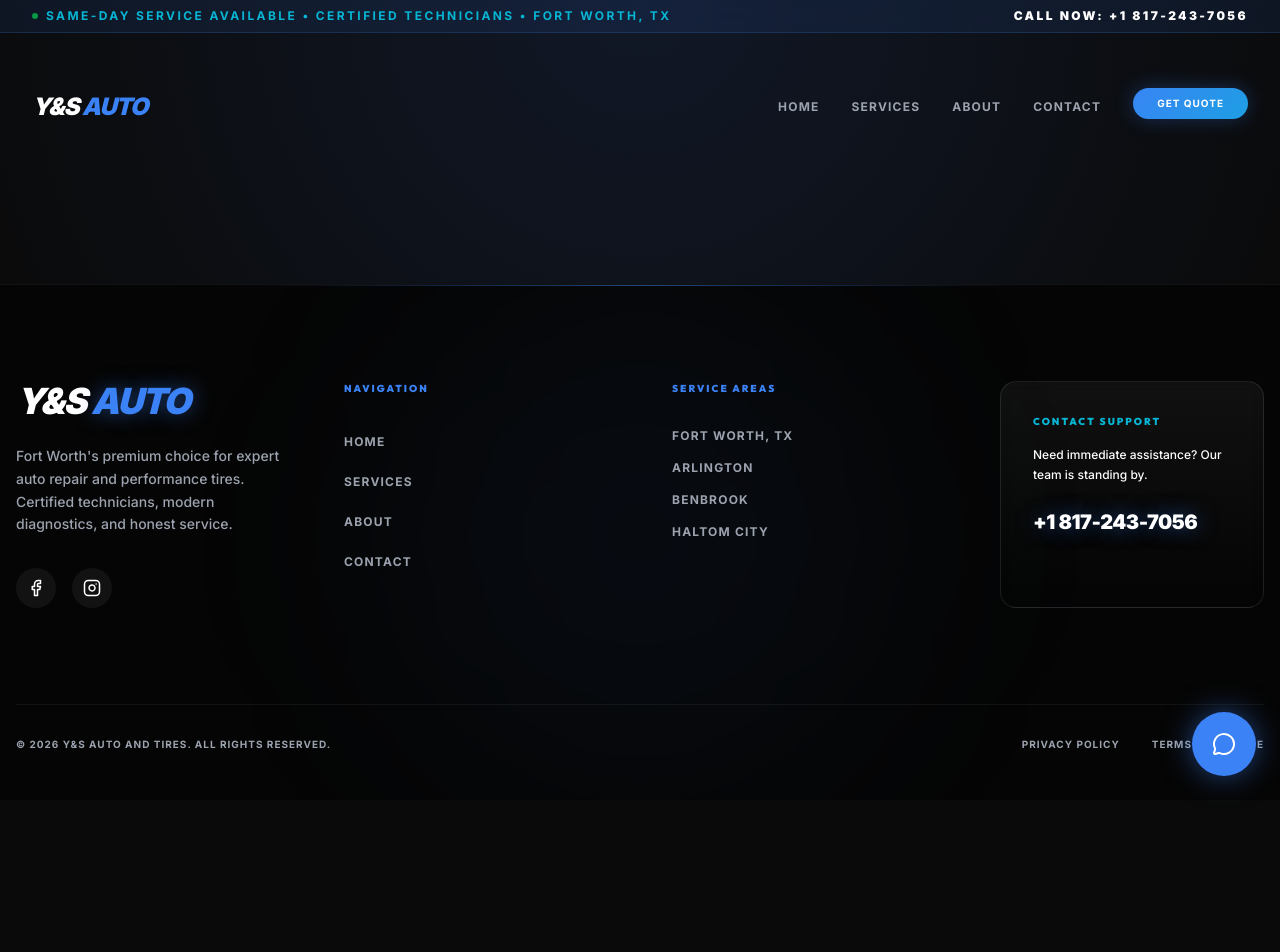
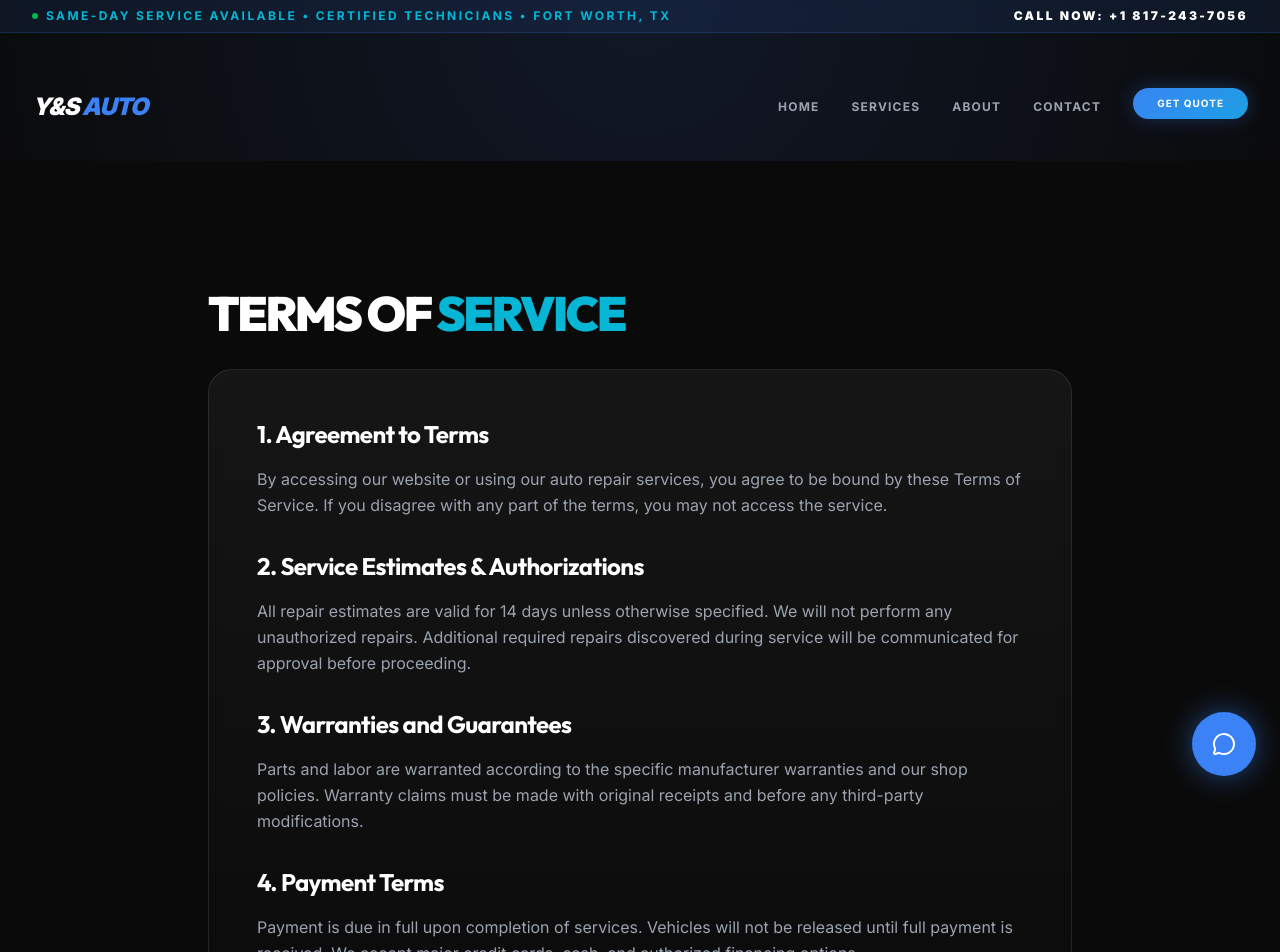
Before and after one commit to hantolia2-maker/ys-auto-website, a React (Vite) app: page /terms in a window 1280 px wide. Shown: the top 952 px of the page. Before the commit the page ends 800 px from the top, so only its background shows below. Built offline with nearby package versions, Linux system fonts and the light colour scheme.

Commit message:
Update social links and fix images

```diff
--- a/src/App.tsx
+++ b/src/App.tsx
@@ -10,6 +10,8 @@ import { Home } from './pages/Home';
 import { About } from './pages/About';
 import { Services } from './pages/Services';
 import { Contact } from './pages/Contact';
+import { Privacy } from './pages/Privacy';
+import { Terms } from './pages/Terms';
 
 import { Navbar } from './components/layout/Navbar';
 import { Footer } from './components/layout/Footer';
@@ -39,6 +41,8 @@ export default function App() {
           <Route path="/about" element={<About />} />
           <Route path="/services" element={<Services />} />
           <Route path="/contact" element={<Contact />} />
+          <Route path="/privacy" element={<Privacy />} />
+          <Route path="/terms" element={<Terms />} />
         </Routes>
       </Layout>
     </Router>
--- a/src/components/layout/Footer.tsx
+++ b/src/components/layout/Footer.tsx
@@ -29,10 +29,10 @@ export const Footer = () => {
               Fort Worth's premium choice for expert auto repair and performance tires. Certified technicians, modern diagnostics, and honest service.
             </p>
             <div className="flex gap-4 pt-2">
-              <a href="https://facebook.com/search/top?q=y%26s%20auto%20and%20tires" target="_blank" rel="noreferrer" className="w-10 h-10 rounded-full bg-white/5 flex items-center justify-center hover:bg-brand-blue hover:scale-110 transition-all text-white hover:shadow-[0_0_20px_rgba(59,130,246,0.5)]">
+              <a href="https://www.facebook.com/p/YS-Auto-and-Tires-61584466058775/" target="_blank" rel="noreferrer" className="w-10 h-10 rounded-full bg-white/5 flex items-center justify-center hover:bg-brand-blue hover:scale-110 transition-all text-white hover:shadow-[0_0_20px_rgba(59,130,246,0.5)]">
                 <Facebook size={18} />
               </a>
-              <a href="https://instagram.com" target="_blank" rel="noreferrer" className="w-10 h-10 rounded-full bg-white/5 flex items-center justify-center hover:bg-brand-blue hover:scale-110 transition-all text-white hover:shadow-[0_0_20px_rgba(59,130,246,0.5)]">
+              <a href="https://www.instagram.com/ynsautotires/" target="_blank" rel="noreferrer" className="w-10 h-10 rounded-full bg-white/5 flex items-center justify-center hover:bg-brand-blue hover:scale-110 transition-all text-white hover:shadow-[0_0_20px_rgba(59,130,246,0.5)]">
                 <Instagram size={18} />
               </a>
             </div>
@@ -55,9 +55,6 @@ export const Footer = () => {
             <h4 className="text-[10px] font-black uppercase tracking-[0.2em] text-brand-blue mb-8">Service Areas</h4>
             <ul className="space-y-4 text-xs font-bold uppercase tracking-widest text-brand-muted">
               <li className="hover:text-white transition-colors cursor-default">Fort Worth, TX</li>
-              <li className="hover:text-white transition-colors cursor-default">Arlington</li>
-              <li className="hover:text-white transition-colors cursor-default">Benbrook</li>
-              <li className="hover:text-white transition-colors cursor-default">Haltom City</li>
             </ul>
           </div>
 
@@ -75,8 +72,8 @@ export const Footer = () => {
             © {new Date().getFullYear()} Y&S AUTO AND TIRES. ALL RIGHTS RESERVED.
           </p>
           <div className="flex gap-8 text-[10px] font-bold uppercase tracking-widest text-brand-muted">
-            <a href="#" className="hover:text-white transition-colors">Privacy Policy</a>
-            <a href="#" className="hover:text-white transition-colors">Terms of Service</a>
+            <Link to="/privacy" className="hover:text-white transition-colors">Privacy Policy</Link>
+            <Link to="/terms" className="hover:text-white transition-colors">Terms of Service</Link>
           </div>
         </div>
       </div>
--- a/src/pages/About.tsx
+++ b/src/pages/About.tsx
@@ -69,7 +69,7 @@ export const About = () => {
                   viewport={{ once: true }}
                   className="aspect-[4/5] rounded-3xl overflow-hidden glass p-2 mt-12"
                 >
-                  <img src="https://images.unsplash.com/photo-1600661653561-629240eb8bf3?auto=format&fit=crop&q=80&w=800" alt="Shop" className="object-cover w-full h-full rounded-2xl" />
+                  <img src="https://images.unsplash.com/photo-1503376780353-7e6692767b70?auto=format&fit=crop&q=80&w=800" alt="Shop" className="object-cover w-full h-full rounded-2xl" />
                 </motion.div>
                 <motion.div
                   initial={{ opacity: 0, y: 50 }}
@@ -78,7 +78,7 @@ export const About = () => {
                   viewport={{ once: true }}
                   className="aspect-[4/5] rounded-3xl overflow-hidden glass p-2 mb-12"
                 >
-                  <img src="https://images.unsplash.com/photo-1619642751034-765dfdf7c162?auto=format&fit=crop&q=80&w=800" alt="Professional Technician" className="object-cover w-full h-full rounded-2xl" />
+                  <img src="https://images.unsplash.com/photo-1517524008697-84bbe3c3fd98?auto=format&fit=crop&q=80&w=800" alt="Professional Technician" className="object-cover w-full h-full rounded-2xl" />
                 </motion.div>
               </div>
             </div>
--- a/src/pages/Home.tsx
+++ b/src/pages/Home.tsx
@@ -13,7 +13,7 @@ export const Home = () => {
         {/* Background Image with Overlay */}
         <div className="absolute inset-0 z-0">
           <img
-            src="https://images.unsplash.com/photo-1487754180451-c856dda6ccfa?auto=format&fit=crop&q=80&w=1920"
+            src="https://images.unsplash.com/photo-1486262715619-67b85e0b08d3?auto=format&fit=crop&q=80&w=1920"
             alt="Premium Auto Repair"
             className="w-full h-full object-cover opacity-30"
           />
@@ -28,9 +28,14 @@ export const Home = () => {
               initial={{ opacity: 0, scale: 0.8 }}
               animate={{ opacity: 1, scale: 1 }}
               transition={{ duration: 0.8 }}
-              className="mb-8"
+              className="mb-8 overflow-hidden relative w-64 h-48 -ml-8"
             >
-              <img src="/logo.png" alt="Y&S Auto and Tires" className="h-40 md:h-56 drop-shadow-[0_0_30px_rgba(59,130,246,0.4)]" />
+              <img
+                src="/logo.png"
+                alt="Y&S Auto and Tires"
+                className="w-full h-full object-cover mix-blend-lighten"
+                style={{ clipPath: 'inset(15% 10% 15% 10%)', transform: 'scale(1.4)' }}
+              />
             </motion.div>
             <motion.div
               initial={{ opacity: 0, y: 30 }}
--- /dev/null
+++ b/src/pages/Privacy.tsx
@@ -0,0 +1,46 @@
+import React from 'react';
+import { motion } from 'motion/react';
+
+export const Privacy = () => {
+  return (
+    <div className="bg-brand-dark min-h-screen pt-32 pb-24 text-white">
+      <div className="container mx-auto px-4 max-w-4xl">
+        <motion.div
+          initial={{ opacity: 0, y: 20 }}
+          animate={{ opacity: 1, y: 0 }}
+          transition={{ duration: 0.6 }}
+        >
+          <h1 className="text-4xl md:text-5xl font-black uppercase tracking-tighter mb-8">
+            Privacy <span className="text-brand-cyan">Policy</span>
+          </h1>
+          <div className="glass-card p-8 md:p-12 rounded-3xl space-y-8 text-brand-muted leading-relaxed">
+            <section>
+              <h2 className="text-2xl font-bold text-white mb-4">1. Information We Collect</h2>
+              <p>We collect information you provide directly to us when you request a quote, schedule a service, or contact us. This may include your name, email address, phone number, vehicle details, and any other information you choose to provide.</p>
+            </section>
+
+            <section>
+              <h2 className="text-2xl font-bold text-white mb-4">2. How We Use Your Information</h2>
+              <p>We use the information we collect to provide, maintain, and improve our services, to process your requests and transactions, and to communicate with you about your vehicle's service needs.</p>
+            </section>
+
+            <section>
+              <h2 className="text-2xl font-bold text-white mb-4">3. Information Sharing</h2>
+              <p>We do not share your personal information with third parties except as necessary to provide our services (such as ordering parts for your vehicle) or when required by law.</p>
+            </section>
+
+            <section>
+              <h2 className="text-2xl font-bold text-white mb-4">4. Data Security</h2>
+              <p>We take reasonable measures to help protect information about you from loss, theft, misuse, unauthorized access, disclosure, alteration, and destruction.</p>
+            </section>
+
+            <section>
+              <h2 className="text-2xl font-bold text-white mb-4">5. Contact Us</h2>
+              <p>If you have any questions about this Privacy Policy, please contact us at our Fort Worth location or call our shop directly.</p>
+            </section>
+          </div>
+        </motion.div>
+      </div>
+    </div>
+  );
+};
--- a/src/pages/Services.tsx
+++ b/src/pages/Services.tsx
@@ -105,12 +105,12 @@ export const Services = () => {
                         <img
                           src={`https://images.unsplash.com/photo-${
                             [
-                              '1553440569-82553b925f69', // Diagnostics
+                              '1486262715619-67b85e0b08d3', // Diagnostics
                               '1605810230434-7631ac76ec81', // Brakes
                               '1492144534655-ae79c964c9d7', // Alignment
-                              '1632733711679-52d6ce3e0b2e', // Oil
-                              '1600661653561-629240eb8bf3', // Suspension
-                              '1625047509168-a71c6ea69c5e'  // Tires
+                              '1542282088-fe8426682b8f', // Oil
+                              '1502877338535-766e1452684a', // Suspension
+                              '1494976388531-d1058494cdd8'  // Tires
                             ][index % 6]
                           }?auto=format&fit=crop&q=80&w=1200`}
                           alt={service.title}
--- /dev/null
+++ b/src/pages/Terms.tsx
@@ -0,0 +1,46 @@
+import React from 'react';
+import { motion } from 'motion/react';
+
+export const Terms = () => {
+  return (
+    <div className="bg-brand-dark min-h-screen pt-32 pb-24 text-white">
+      <div className="container mx-auto px-4 max-w-4xl">
+        <motion.div
+          initial={{ opacity: 0, y: 20 }}
+          animate={{ opacity: 1, y: 0 }}
+          transition={{ duration: 0.6 }}
+        >
+          <h1 className="text-4xl md:text-5xl font-black uppercase tracking-tighter mb-8">
+            Terms of <span className="text-brand-cyan">Service</span>
+          </h1>
+          <div className="glass-card p-8 md:p-12 rounded-3xl space-y-8 text-brand-muted leading-relaxed">
+            <section>
+              <h2 className="text-2xl font-bold text-white mb-4">1. Agreement to Terms</h2>
+              <p>By accessing our website or using our auto repair services, you agree to be bound by these Terms of Service. If you disagree with any part of the terms, you may not access the service.</p>
+            </section>
+
+            <section>
+              <h2 className="text-2xl font-bold text-white mb-4">2. Service Estimates & Authorizations</h2>
+              <p>All repair estimates are valid for 14 days unless otherwise specified. We will not perform any unauthorized repairs. Additional required repairs discovered during service will be communicated for approval before proceeding.</p>
+            </section>
+
+            <section>
+              <h2 className="text-2xl font-bold text-white mb-4">3. Warranties and Guarantees</h2>
+              <p>Parts and labor are warranted according to the specific manufacturer warranties and our shop policies. Warranty claims must be made with original receipts and before any third-party modifications.</p>
+            </section>
+
+            <section>
+              <h2 className="text-2xl font-bold text-white mb-4">4. Payment Terms</h2>
+              <p>Payment is due in full upon completion of services. Vehicles will not be released until full payment is received. We accept major credit cards, cash, and authorized financing options.</p>
+            </section>
+
+            <section>
+              <h2 className="text-2xl font-bold text-white mb-4">5. Liability</h2>
+              <p>We are not responsible for loss or damage to vehicles or articles left in vehicles in case of fire, theft, or any other cause beyond our control.</p>
+            </section>
+          </div>
+        </motion.div>
+      </div>
+    </div>
+  );
+};
```
